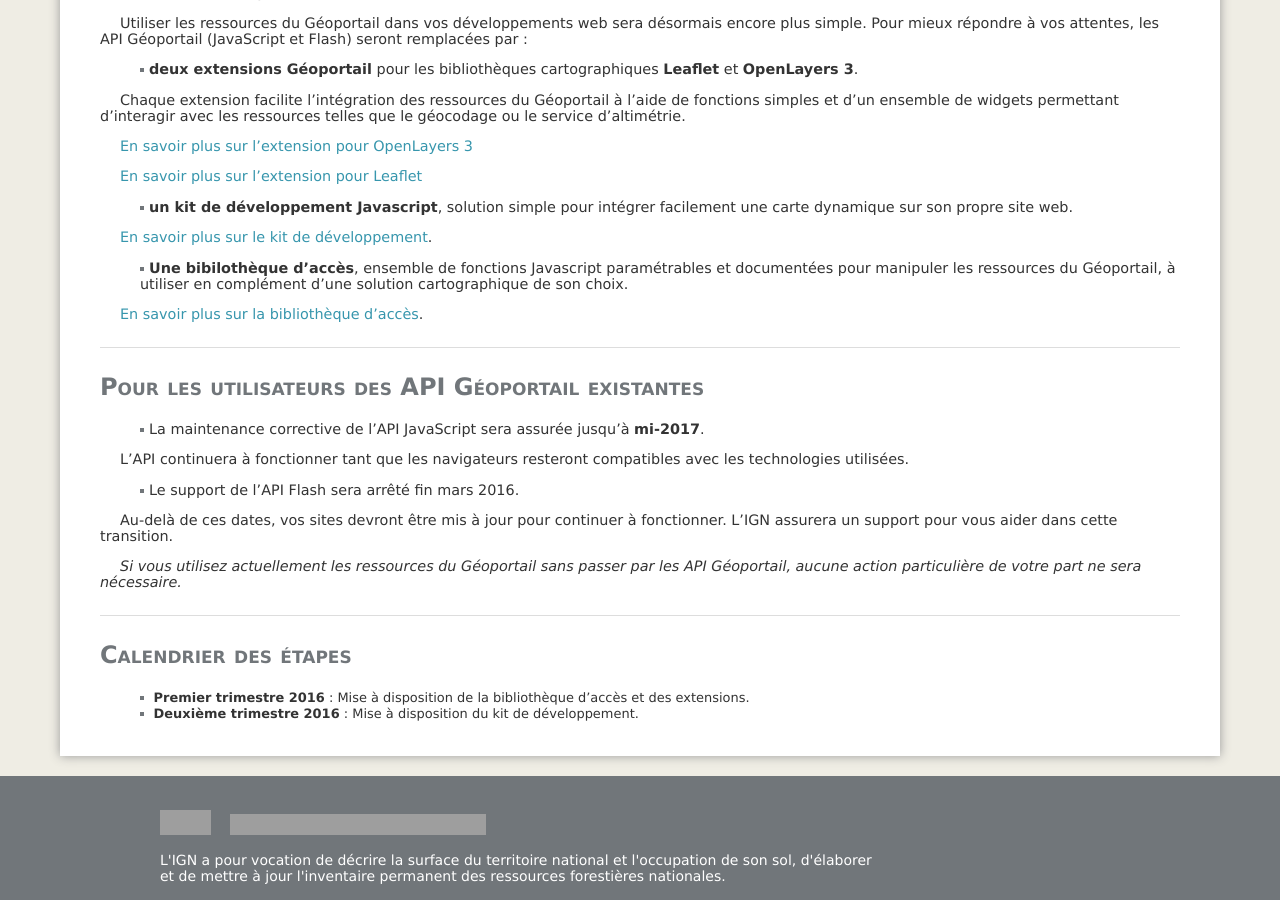
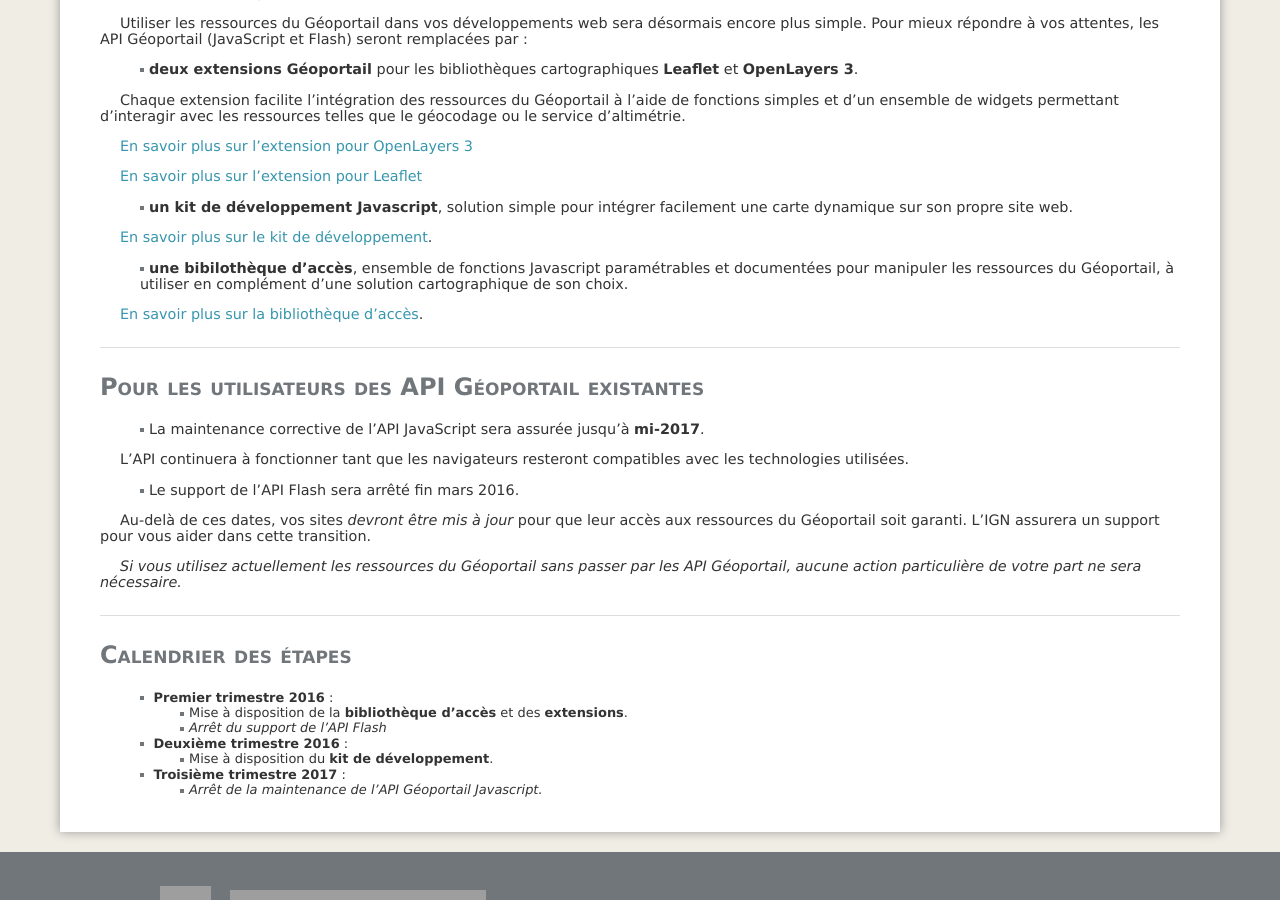
Before and after one commit to IGNF/evolution-apigeoportail, a Jekyll site: the page built from index.md, in a window 1280 px wide and 900 px high, scrolled down 1085 px. Built offline with Jekyll 4.4.1, drawn with Linux system fonts in a browser that asks for light colours; nearby versions of some CDN libraries; a script that is not in the unit is left out; grey boxes are pictures that could not be loaded.

Commit message:
final version of evolution note.

```diff
--- a/index.md
+++ b/index.md
@@ -28,7 +28,7 @@
 [En savoir plus sur le kit de développement](./ahn/presentation.html).
 
 
-* **Une bibilothèque d'accès**, ensemble de fonctions Javascript paramétrables et documentées pour manipuler les ressources du Géoportail, à utiliser en complément d’une solution cartographique de son choix.
+* **une bibilothèque d'accès**, ensemble de fonctions Javascript paramétrables et documentées pour manipuler les ressources du Géoportail, à utiliser en complément d’une solution cartographique de son choix.
 
 [En savoir plus sur la bibliothèque d'accès](./services/presentation.html).
 
@@ -42,7 +42,7 @@
 * Le support de l’API Flash sera arrêté fin mars 2016.
 
 
-Au-delà de ces dates, vos sites devront être mis à jour pour continuer à fonctionner.
+Au-delà de ces dates, vos sites *devront être mis à jour* pour que leur accès aux ressources du Géoportail soit garanti.
 L’IGN assurera un support pour vous aider dans cette transition.
 
 *Si vous utilisez actuellement les ressources du Géoportail sans passer par les API Géoportail, aucune action particulière de votre part ne sera nécessaire.*
@@ -50,6 +50,15 @@
 ## Calendrier des étapes
 
 
-* **Premier trimestre 2016** : Mise à disposition de la bibliothèque d'accès et des extensions.
+* **Premier trimestre 2016** :
 
-* **Deuxième trimestre 2016** : Mise à disposition du kit de développement.
+    - Mise à disposition de la **bibliothèque d'accès** et des **extensions**.
+    - *Arrêt du support de l'API Flash*
+
+* **Deuxième trimestre 2016** :
+
+    - Mise à disposition du **kit de développement**.
+
+* **Troisième trimestre 2017** :
+
+    - *Arrêt de la maintenance de l'API Géoportail Javascript.*
```
